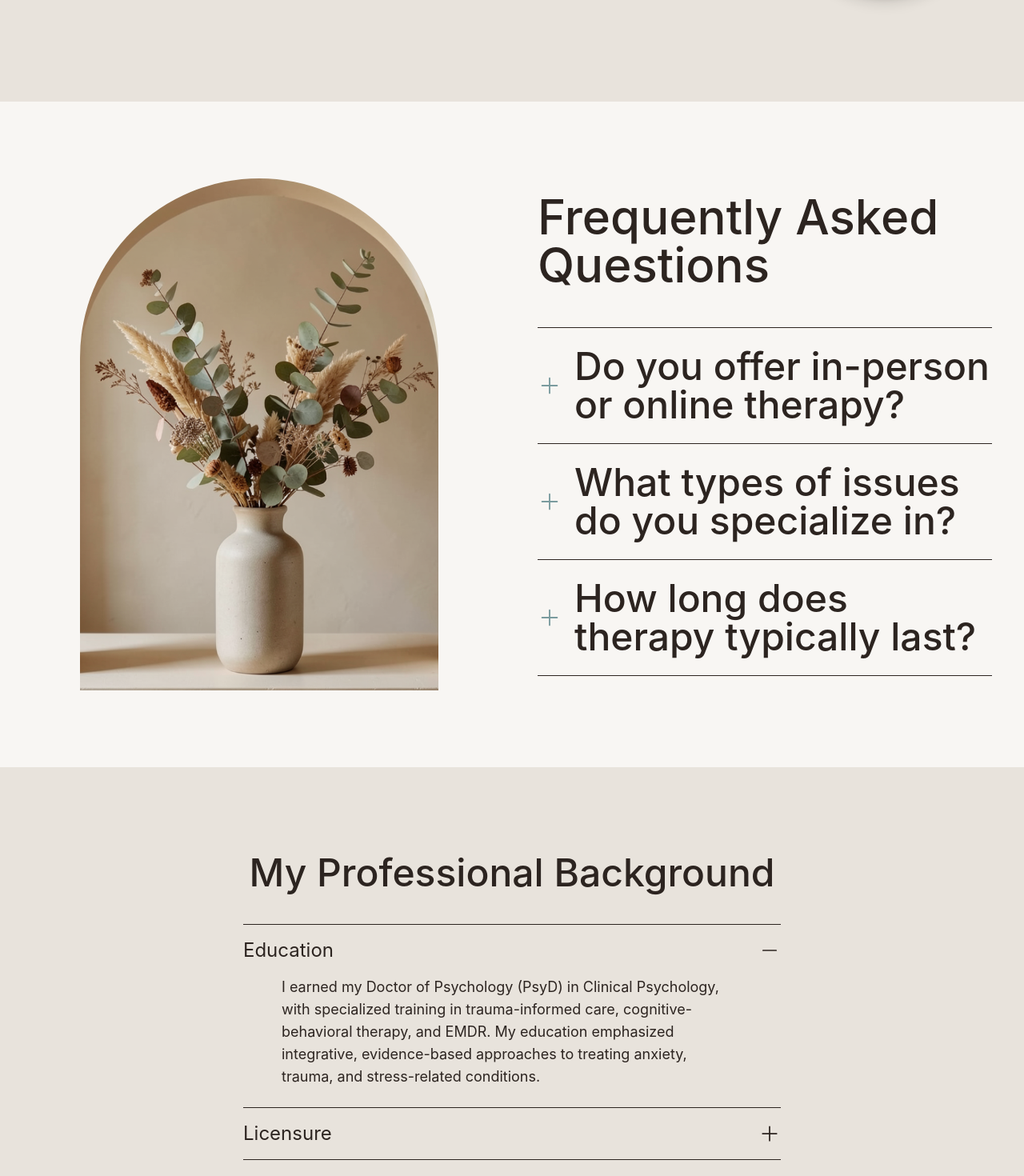
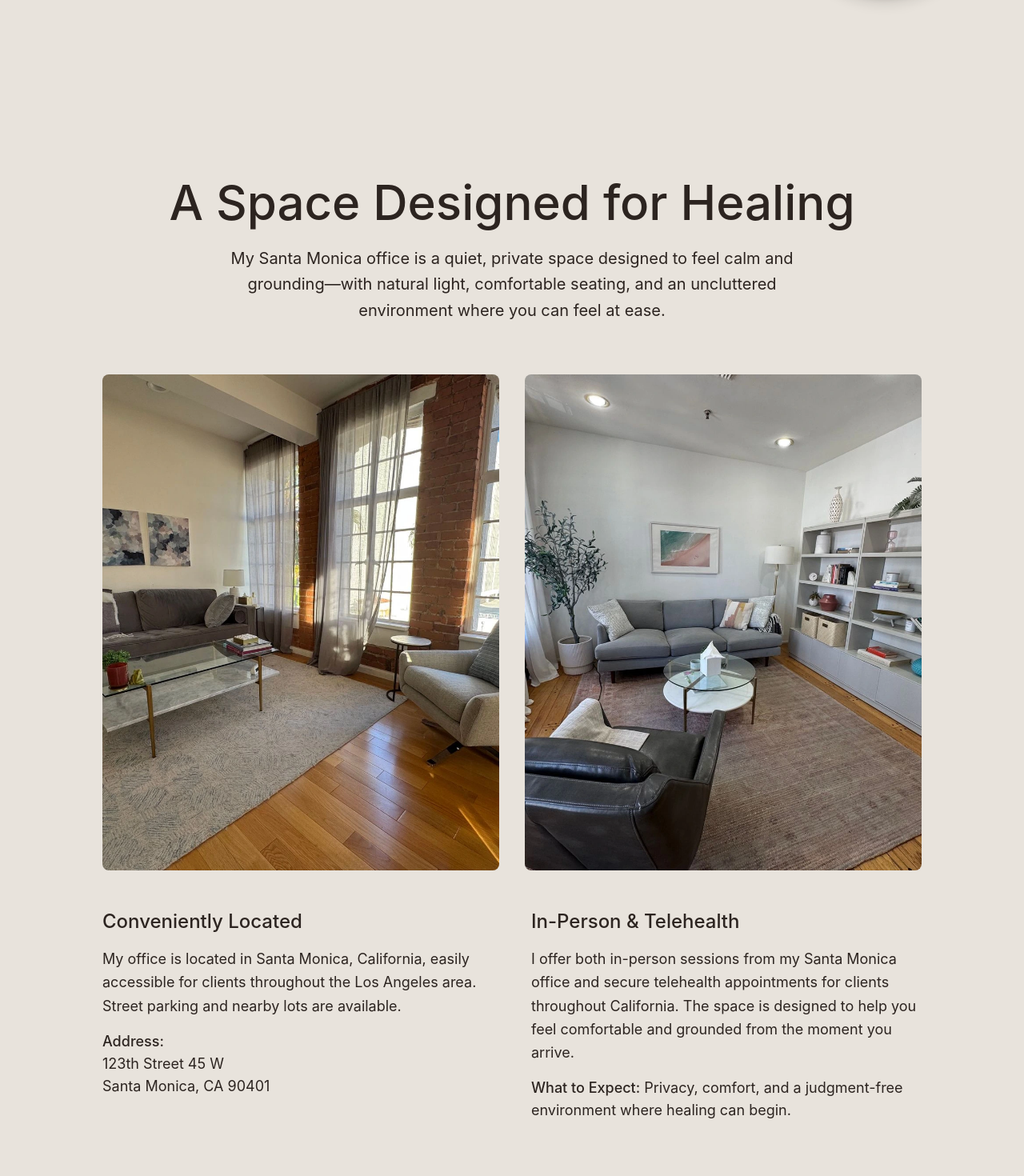
Before and after one commit to NIHHHHHHHHHHH/bloom-therapy, a Next.js app: page / in a window 1280 px wide. Shown: the part 3900-5370 px from the top of the page at 80% size. Built offline with nearby package versions, Linux system fonts and the light colour scheme.

Commit message:
feat: add custom OurOffice section with location and session details

```diff
--- a/app/page.js
+++ b/app/page.js
@@ -4,6 +4,7 @@ import HeroBanner from '@/components/HeroBanner'
 import MySpecialties from '@/components/MySpecialities'
 import WorkWithMe from '@/components/WorkWithMe'
 import AboutMe from '@/components/AboutMe'
+import OurOffice from '@/components/OurOffice'
 import FAQs from '@/components/FAQs'
 import ProfessionalBackground from '@/components/ProfessionalBackground'
 import CTA from '@/components/CTA'
@@ -19,6 +20,7 @@ export default function Home() {
       <MySpecialties />
       <WorkWithMe />
       <AboutMe />
+      <OurOffice />
       <FAQs />
       <ProfessionalBackground />
       <CTA />
--- /dev/null
+++ b/components/OurOffice.js
@@ -0,0 +1,73 @@
+export default function OurOffice() {
+  return (
+    <section className="bg-secondary py-16 lg:py-24 px-6 lg:px-14 xl:px-20 2xl:px-24">
+      <div className="max-w-7xl mx-auto">
+
+        {/* Section Header */}
+        <div className="text-center mb-12 lg:mb-16">
+          <h2 className="text-4xl lg:text-5xl xl:text-6xl font-medium text-foreground mb-6">
+            A Space Designed for Healing
+          </h2>
+          <p className="text-lg lg:text-xl text-muted max-w-3xl mx-auto leading-relaxed">
+            My Santa Monica office is a quiet, private space designed to feel calm and grounding—with natural light, comfortable seating, and an uncluttered environment where you can feel at ease.
+          </p>
+        </div>
+
+        {/* Image Grid - 2 Images */}
+        <div className="grid grid-cols-1 md:grid-cols-2 gap-6 lg:gap-8 mb-12 max-w-5xl mx-auto">
+          {/* Image 1 */}
+          <div className="relative aspect-4/5 overflow-hidden rounded-lg">
+            <img
+              src="/images/office1.webp"
+              alt="Santa Monica therapy office - comfortable seating area"
+              className="w-full h-full object-cover"
+            />
+          </div>
+
+          {/* Image 2 */}
+          <div className="relative aspect-4/5 overflow-hidden rounded-lg">
+            <img
+              src="/images/office2.webp"
+              alt="Therapy room with natural light in Santa Monica"
+              className="w-full h-full object-cover"
+            />
+          </div>
+        </div>
+
+        {/* Details Section */}
+        <div className="grid grid-cols-1 md:grid-cols-2 gap-8 lg:gap-12 max-w-5xl mx-auto">
+
+          {/* Left Column - Location */}
+          <div className="text-center md:text-left">
+            <h3 className="text-xl lg:text-2xl font-medium text-foreground mb-4">
+              Conveniently Located
+            </h3>
+            <p className="text-base lg:text-lg text-muted leading-relaxed">
+              My office is located in Santa Monica, California, easily accessible for clients throughout the Los Angeles area. Street parking and nearby lots are available.
+            </p>
+            <p className="text-base lg:text-lg text-muted mt-4">
+              <span className="font-medium text-foreground">Address:</span><br />
+              123th Street 45 W<br />
+              Santa Monica, CA 90401
+            </p>
+          </div>
+
+          {/* Right Column - Session Options */}
+          <div className="text-center md:text-left">
+            <h3 className="text-xl lg:text-2xl font-medium text-foreground mb-4">
+              In-Person & Telehealth
+            </h3>
+            <p className="text-base lg:text-lg text-muted leading-relaxed">
+              I offer both in-person sessions from my Santa Monica office and secure telehealth appointments for clients throughout California. The space is designed to help you feel comfortable and grounded from the moment you arrive.
+            </p>
+            <p className="text-base lg:text-lg text-muted mt-4">
+              <span className="font-medium text-foreground">What to Expect:</span> Privacy, comfort, and a judgment-free environment where healing can begin.
+            </p>
+          </div>
+
+        </div>
+
+      </div>
+    </section>
+  )
+}
```
Also changed, not shown: public/images/office1.webp (added), public/images/office2.webp (added).
